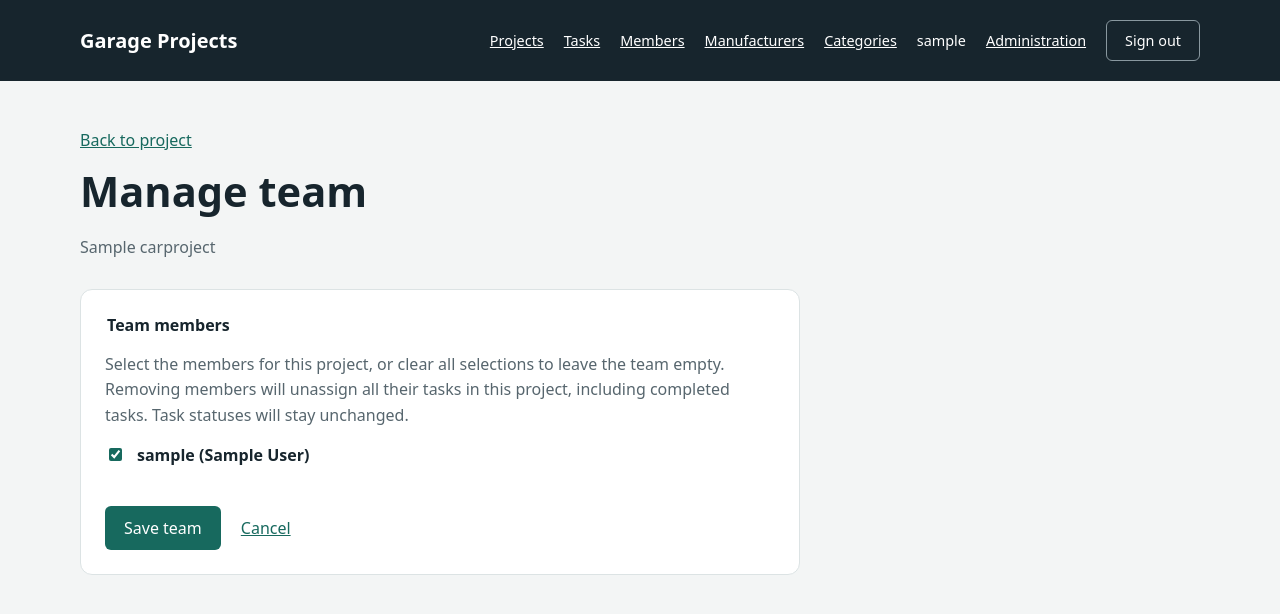
After one commit to Maksym-Murtazin/garage-projects, a Django app: page /projects/1/team/ in a window 1280 px wide. The commit adds this page. Shown: the top 614 px of the page. Run offline with Django 5.2, Linux system fonts and the light colour scheme; a user stored in the database is signed in; tables that the repository leaves empty hold one stand-in row (values such as "Sample post").

Commit message:
feat: Add project team management

```diff
--- a/workshop/forms.py
+++ b/workshop/forms.py
@@ -21,6 +21,14 @@ class CarProjectForm(forms.ModelForm):
         fields = ("title", "manufacturer", "model", "year", "description", "status")
         labels = {"model": "Car model", "year": "Production year"}
         widgets = {"description": forms.Textarea(attrs={"rows": 5})}
+
+
+class ProjectTeamForm(forms.ModelForm):
+    class Meta:
+        model = CarProject
+        fields = ("members",)
+        labels = {"members": "Team members"}
+        widgets = {"members": forms.CheckboxSelectMultiple}
 
 
 class TaskFilterForm(forms.Form):
--- a/workshop/static/workshop/css/styles.css
+++ b/workshop/static/workshop/css/styles.css
@@ -62,6 +62,10 @@ tbody tr:last-child > * { border-bottom: 0; }
 .project-progress { display: grid; gap: 8px; }
 .project-progress progress { width: 100%; max-width: 280px; height: 16px; accent-color: #26715d; }
 .team-list { padding-left: 20px; line-height: 1.8; }
+.team-options { border: 0; padding: 0; margin: 0 0 24px; min-width: 0; }
+.team-options legend { font-weight: 600; }
+.team-options label { display: flex; align-items: baseline; gap: 12px; margin: 16px 0; overflow-wrap: anywhere; }
+.team-options input[type="checkbox"] { width: auto; flex-shrink: 0; accent-color: #17695e; }
 .project-tasks { margin: 32px 0; }
 .project-tasks > h2 { margin-bottom: 16px; }
 @media (max-width: 900px) {
--- a/workshop/templates/workshop/carproject_detail.html
+++ b/workshop/templates/workshop/carproject_detail.html
@@ -30,6 +30,7 @@
     </section>
     <section class="panel">
       <h2>Project team</h2>
+      <p><a href="{% url 'workshop:project-team' project.pk %}">Manage team</a></p>
       <ul class="team-list">
         {% for member in project.members.all %}
           <li><a href="{% url 'members:member-detail' member.pk %}">{{ member }}</a> <span class="muted">· {{ member.employee_code }}</span></li>
--- /dev/null
+++ b/workshop/templates/workshop/project_team_form.html
@@ -0,0 +1,25 @@
+{% extends "base.html" %}
+
+{% block title %}Manage team | {{ project.title }} | Garage Projects{% endblock %}
+
+{% block content %}
+  <section class="page-heading">
+    <a href="{{ project.get_absolute_url }}">Back to project</a>
+    <h1>Manage team</h1>
+    <p class="muted">{{ project.title }}</p>
+  </section>
+  <form method="post" class="panel edit-form">
+    {% csrf_token %}
+    {{ form.non_field_errors }}
+    <fieldset class="team-options" aria-describedby="team-help">
+      <legend>{{ form.members.label }}</legend>
+      <p class="muted" id="team-help">Select the members for this project, or clear all selections to leave the team empty. Removing members will unassign all their tasks in this project, including completed tasks. Task statuses will stay unchanged.</p>
+      {{ form.members.errors }}
+      {{ form.members }}
+    </fieldset>
+    <div class="form-actions">
+      <button type="submit">Save team</button>
+      <a href="{{ project.get_absolute_url }}">Cancel</a>
+    </div>
+  </form>
+{% endblock %}
--- a/workshop/urls.py
+++ b/workshop/urls.py
@@ -23,6 +23,7 @@ urlpatterns = [
     path("projects/create/", views.CarProjectCreateView.as_view(), name="project-create"),
     path("projects/<int:pk>/edit/", views.CarProjectUpdateView.as_view(), name="project-update"),
     path("projects/<int:pk>/delete/", views.CarProjectDeleteView.as_view(), name="project-delete"),
+    path("projects/<int:pk>/team/", views.ProjectTeamUpdateView.as_view(), name="project-team"),
     path("projects/<int:pk>/join/", views.join_project, name="project-join"),
     path("projects/<int:pk>/leave/", views.leave_project, name="project-leave"),
     path("projects/<int:pk>/", views.CarProjectDetailView.as_view(), name="project-detail"),
--- a/workshop/views.py
+++ b/workshop/views.py
@@ -9,7 +9,10 @@ from django.urls import reverse_lazy
 from django.views.generic import CreateView, DeleteView, DetailView, ListView, UpdateView
 from django.views.decorators.http import require_POST
 
-from .forms import CarProjectForm, ManufacturerForm, TaskCategoryForm, TaskFilterForm, TaskForm
+from .forms import (
+    CarProjectForm, ManufacturerForm, ProjectTeamForm,
+    TaskCategoryForm, TaskFilterForm, TaskForm,
+)
 from .models import CarProject, Manufacturer, Task, TaskCategory
 
 
@@ -195,6 +198,22 @@ class CarProjectDeleteView(LoginRequiredMixin, DeleteView):
     http_method_names = ["get", "post", "head", "options"]
 
 
+class ProjectTeamUpdateView(LoginRequiredMixin, UpdateView):
+    model = CarProject
+    form_class = ProjectTeamForm
+    template_name = "workshop/project_team_form.html"
+    context_object_name = "project"
+    http_method_names = ["get", "post", "head", "options"]
+
+    def form_valid(self, form):
+        with transaction.atomic():
+            removed_members = self.object.members.exclude(
+                pk__in=form.cleaned_data["members"],
+            )
+            self.object.tasks.filter(assignee__in=removed_members).update(assignee=None)
+            return super().form_valid(form)
+
+
 @login_required
 @require_POST
 def join_project(request, pk):
```
Also changed, not shown: workshop/tests/test_views.py (+109 -0 lines), README.md.
